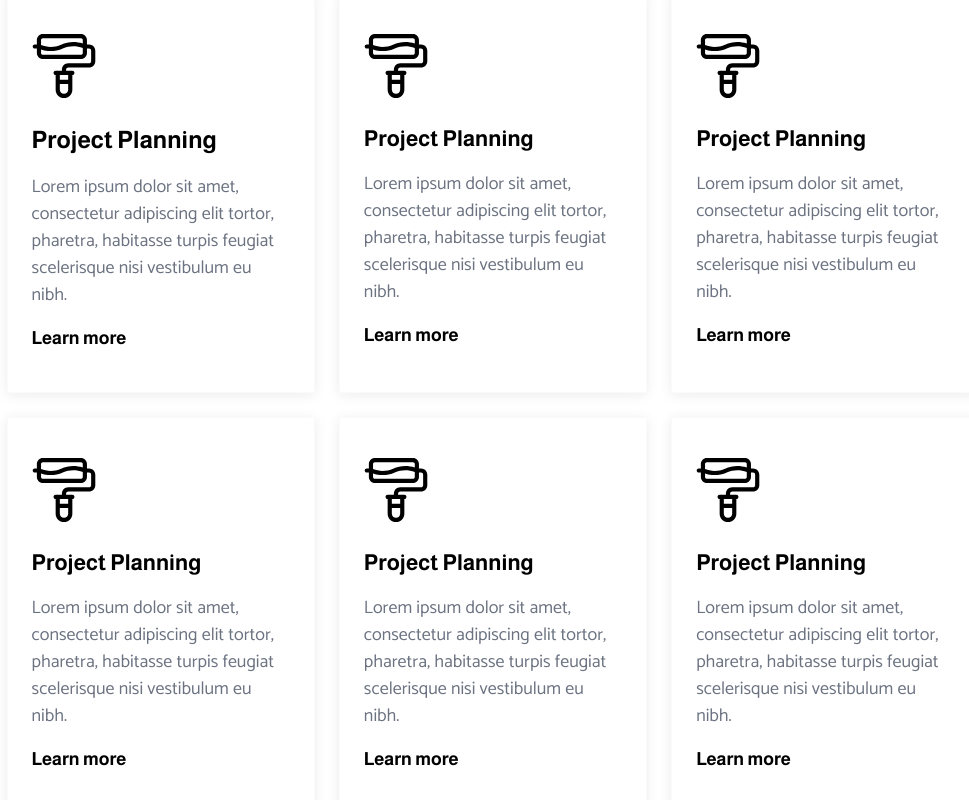
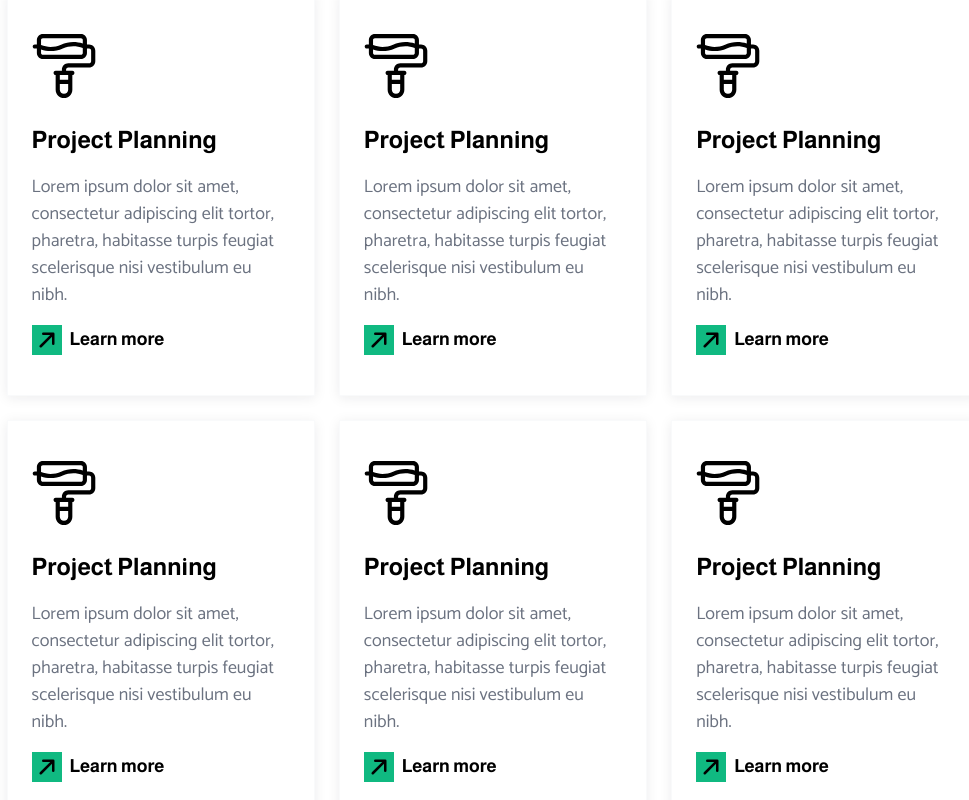
Before and after one commit to miklzn/GHConstructions, a React (Create React App) app: page /services in a window 1280 px wide. Shown: the part 440-1240 px from the top of the page, without its empty margins (147-1116 px from the left). Built offline with nearby package versions, Linux system fonts and the light colour scheme.

Commit message:
Any fix in services

```diff
--- a/src/Components/Services.jsx
+++ b/src/Components/Services.jsx
@@ -1,6 +1,7 @@
 import paint from "../utils/icons/Paint.svg";
 import leftArrow from "../utils/icons/ArrowLeft.svg";
 import rightArrow from "../utils/icons/ArrowRight.svg";
+import diagonalArrow from "../utils/icons/DiagonalArrow.svg";
 
 const Services = () => {
   const widthPx = window.innerWidth < 1024 ? window.innerWidth - 8 : 728 + 100;
@@ -18,9 +19,9 @@ const Services = () => {
   return (
     <>
       <section className="h-auto">
-        <div className="py-10 font-almarai  bg-emerald-900 md:py-14 md:w-full lg:px-[7vw] lg:py-12">
+        <div className="py-10 font-almarai bg-emerald-900 md:py-14 md:w-full lg:px-[7vw] lg:py-12">
           <div className="md:flex md:items-center">
-            <div className="px-[5vw] md:w-1/2 ">
+            <div className="mx-[5vw] md:w-1/2 ">
               <p className="text-emerald-500 text-[1.125rem] mb-4">/SERVICES</p>
               <h1 className="text-[2.125rem] text-white font-semibold leading-10 min-[480px]:text-[2.5rem]">
                 Our services
@@ -31,7 +32,7 @@ const Services = () => {
                 porttitor porttitor quis quisque erat.
               </p>
             </div>
-            <div className="flex w-full justify-center space-x-4 px-[5vw] mt-7 md:w-1/2 md:mt-0">
+            <div className="flex justify-center space-x-4 mx-[5vw] mt-7 md:w-1/2 md:mt-0">
               <button
                 className="bg-white w-full py-2.5 px-6 text-sm text-gray-900 min-[480px]:w-full min-[480px]:text-base sm:w-full sm:py-[1.127rem] md:text-[1rem] md:py-[0.75rem] md:px-0 lg:text-[1.125rem] lg:py-[1rem]"
                 href="/"
@@ -48,7 +49,7 @@ const Services = () => {
           </div>
         </div>
         <div className="py-10 md:py-16 lg:px-[7vw]">
-          <div className="px-[5vw] grid grid-cols-1 gap-6 md:grid-cols-2 lg:grid-cols-3">
+          <div className="mx-[5vw] grid grid-cols-1 gap-6 md:grid-cols-2 lg:grid-cols-3">
             <div className="shadow-card border border-gray-50 h-auto px-6 py-10">
               <img
                 className="w-12 min-[480px]:w-16 min-[480px]:mb-6"
@@ -63,7 +64,14 @@ const Services = () => {
                 pharetra, habitasse turpis feugiat scelerisque nisi vestibulum
                 eu nibh.
               </p>
-              <div className="font-almarai md:text-[1.125rem]">Learn more</div>
+              <div className="flex items-center font-almarai md:text-[1.125rem]">
+                <img
+                  className="h-[30px] mr-2 bg-emerald-500"
+                  src={diagonalArrow}
+                  alt=""
+                />
+                Learn more
+              </div>
             </div>
             <div className="shadow-card border border-gray-50 h-auto px-6 py-10">
               <img
@@ -71,7 +79,7 @@ const Services = () => {
                 src={paint}
                 alt=""
               />
-              <h2 className="font-almarai font-bold text-[1.375rem] my-4">
+              <h2 className="font-almarai font-bold text-[1.375rem] my-4 lg:text-[1.5rem]">
                 Project Planning
               </h2>
               <p className="font-catamaran mb-4 text-gray-500 md:text-[1.125rem]">
@@ -79,7 +87,14 @@ const Services = () => {
                 pharetra, habitasse turpis feugiat scelerisque nisi vestibulum
                 eu nibh.
               </p>
-              <div className="font-almarai md:text-[1.125rem]">Learn more</div>
+              <div className="flex items-center font-almarai md:text-[1.125rem]">
+                <img
+                  className="h-[30px] mr-2 bg-emerald-500"
+                  src={diagonalArrow}
+                  alt=""
+                />
+                Learn more
+              </div>
             </div>
             <div className="shadow-card border border-gray-50 h-auto px-6 py-10">
               <img
@@ -87,7 +102,7 @@ const Services = () => {
                 src={paint}
                 alt=""
               />
-              <h2 className="font-almarai font-bold text-[1.375rem] my-4">
+              <h2 className="font-almarai font-bold text-[1.375rem] my-4 lg:text-[1.5rem]">
                 Project Planning
               </h2>
               <p className="font-catamaran mb-4 text-gray-500 md:text-[1.125rem]">
@@ -95,7 +110,14 @@ const Services = () => {
                 pharetra, habitasse turpis feugiat scelerisque nisi vestibulum
                 eu nibh.
               </p>
-              <div className="font-almarai md:text-[1.125rem]">Learn more</div>
+              <div className="flex items-center font-almarai md:text-[1.125rem]">
+                <img
+                  className="h-[30px] mr-2 bg-emerald-500"
+                  src={diagonalArrow}
+                  alt=""
+                />
+                Learn more
+              </div>
             </div>
             <div className="shadow-card border border-gray-50 h-auto px-6 py-10">
               <img
@@ -103,7 +125,7 @@ const Services = () => {
                 src={paint}
                 alt=""
               />
-              <h2 className="font-almarai font-bold text-[1.375rem] my-4">
+              <h2 className="font-almarai font-bold text-[1.375rem] my-4 lg:text-[1.5rem]">
                 Project Planning
               </h2>
               <p className="font-catamaran mb-4 text-gray-500 md:text-[1.125rem]">
@@ -111,7 +133,14 @@ const Services = () => {
                 pharetra, habitasse turpis feugiat scelerisque nisi vestibulum
                 eu nibh.
               </p>
-              <div className="font-almarai md:text-[1.125rem]">Learn more</div>
+              <div className="flex items-center font-almarai md:text-[1.125rem]">
+                <img
+                  className="h-[30px] mr-2 bg-emerald-500"
+                  src={diagonalArrow}
+                  alt=""
+                />
+                Learn more
+              </div>
             </div>
             <div className="shadow-card border border-gray-50 h-auto px-6 py-10">
               <img
@@ -119,7 +148,7 @@ const Services = () => {
                 src={paint}
                 alt=""
               />
-              <h2 className="font-almarai font-bold text-[1.375rem] my-4">
+              <h2 className="font-almarai font-bold text-[1.375rem] my-4 lg:text-[1.5rem]">
                 Project Planning
               </h2>
               <p className="font-catamaran mb-4 text-gray-500 md:text-[1.125rem]">
@@ -127,7 +156,14 @@ const Services = () => {
                 pharetra, habitasse turpis feugiat scelerisque nisi vestibulum
                 eu nibh.
               </p>
-              <div className="font-almarai md:text-[1.125rem]">Learn more</div>
+              <div className="flex items-center font-almarai md:text-[1.125rem]">
+                <img
+                  className="h-[30px] mr-2 bg-emerald-500"
+                  src={diagonalArrow}
+                  alt=""
+                />
+                Learn more
+              </div>
             </div>
             <div className="shadow-card border border-gray-50 h-auto px-6 py-10">
               <img
@@ -135,7 +171,7 @@ const Services = () => {
                 src={paint}
                 alt=""
               />
-              <h2 className="font-almarai font-bold text-[1.375rem] my-4">
+              <h2 className="font-almarai font-bold text-[1.375rem] my-4 lg:text-[1.5rem]">
                 Project Planning
               </h2>
               <p className="font-catamaran mb-4 text-gray-500 md:text-[1.125rem]">
@@ -143,12 +179,19 @@ const Services = () => {
                 pharetra, habitasse turpis feugiat scelerisque nisi vestibulum
                 eu nibh.
               </p>
-              <div className="font-almarai md:text-[1.125rem]">Learn more</div>
+              <div className="flex items-center font-almarai md:text-[1.125rem]">
+                <img
+                  className="h-[30px] mr-2 bg-emerald-500"
+                  src={diagonalArrow}
+                  alt=""
+                />
+                Learn more
+              </div>
             </div>
           </div>
         </div>
         <div className="pt-10 pb-6 lg:px-[7vw]">
-          <div className="px-[5vw]">
+          <div className="mx-[5vw]">
             <div className="md:flex md:justify-between md:items-center">
               <div className="font-almarai md:w-8/12">
                 <p className="text-emerald-500 text-[1.125rem] mb-4 font-bold">
```
Also changed, not shown: src/utils/icons/DiagonalArrow.svg (added).
